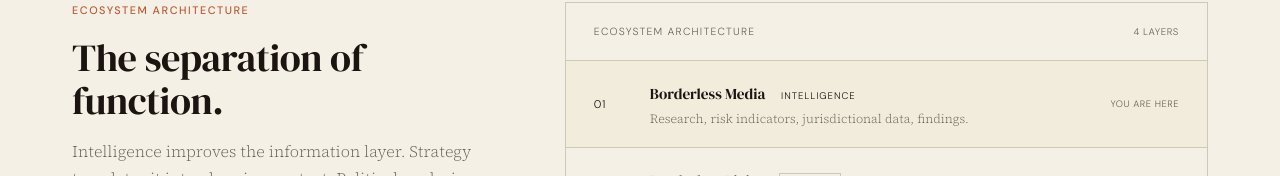
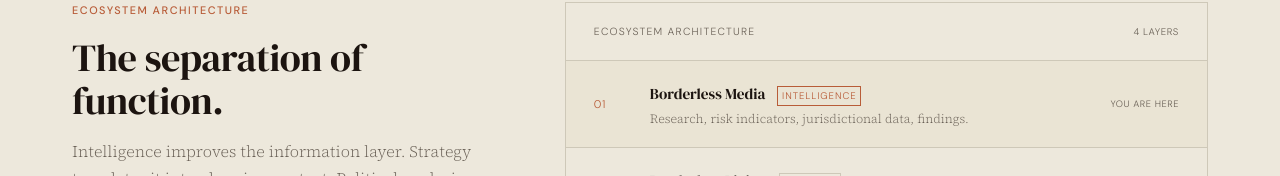
Before and after one commit to Sorvantis999/borderless-media, a Next.js app: page /publications in a window 1280 px wide. Shown: the part 531-707 px from the top of the page. Built offline with nearby package versions, Linux system fonts and the light colour scheme.

Commit message:
Fix: add backwards-compat CSS vars, update EcosystemArchitecture

```diff
--- a/src/app/globals.css
+++ b/src/app/globals.css
@@ -153,3 +153,13 @@
 ::-webkit-scrollbar { width: 5px; }
 ::-webkit-scrollbar-track { background: var(--cream-dark); }
 ::-webkit-scrollbar-thumb { background: var(--rule); }
+
+/* Legacy variable aliases for backward compatibility */
+:root {
+  --mono: 'DM Sans', monospace;
+  --gold: var(--terra);
+  --paper: var(--cream);
+  --paper-dark: var(--cream-dark);
+  --accent: var(--terra);
+  --accent-muted: var(--terra-muted);
+}
--- a/src/components/EcosystemArchitecture.tsx
+++ b/src/components/EcosystemArchitecture.tsx
@@ -56,7 +56,7 @@
         justifyContent: 'space-between',
       }}>
         <span style={{
-          fontFamily: 'var(--mono)',
+          fontFamily: 'var(--sans)',
           fontSize: '0.65rem',
           letterSpacing: '0.12em',
           textTransform: 'uppercase',
@@ -65,7 +65,7 @@
           Ecosystem Architecture
         </span>
         <span style={{
-          fontFamily: 'var(--mono)',
+          fontFamily: 'var(--sans)',
           fontSize: '0.6rem',
           color: textMuted,
           letterSpacing: '0.06em',
@@ -89,9 +89,9 @@
           }}>
             {/* Layer number */}
             <span style={{
-              fontFamily: 'var(--mono)',
+              fontFamily: 'var(--sans)',
               fontSize: '0.7rem',
-              color: item.active ? 'var(--gold)' : textMuted,
+              color: item.active ? 'var(--terra)' : textMuted,
               letterSpacing: '0.05em',
             }}>
               {item.layer}
@@ -109,12 +109,12 @@
                   {item.name}
                 </span>
                 <span style={{
-                  fontFamily: 'var(--mono)',
+                  fontFamily: 'var(--sans)',
                   fontSize: '0.6rem',
                   letterSpacing: '0.1em',
                   textTransform: 'uppercase',
-                  color: item.active ? 'var(--gold)' : textMuted,
-                  border: `1px solid ${item.active ? 'var(--gold)' : border}`,
+                  color: item.active ? 'var(--terra)' : textMuted,
+                  border: `1px solid ${item.active ? 'var(--terra)' : border}`,
                   padding: '0.1em 0.4em',
                 }}>
                   {item.label}
@@ -127,7 +127,7 @@
 
             {/* Note */}
             <span style={{
-              fontFamily: 'var(--mono)',
+              fontFamily: 'var(--sans)',
               fontSize: '0.58rem',
               color: textMuted,
               letterSpacing: '0.06em',
@@ -147,7 +147,7 @@
         background: dark ? 'rgba(0,0,0,0.2)' : 'rgba(0,0,0,0.03)',
       }}>
         <p style={{
-          fontFamily: 'var(--mono)',
+          fontFamily: 'var(--sans)',
           fontSize: '0.62rem',
           color: textMuted,
           letterSpacing: '0.04em',
```
